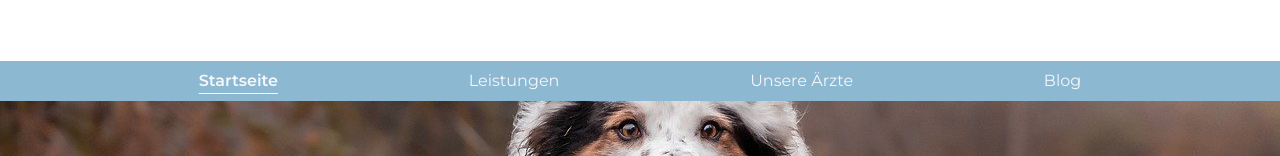
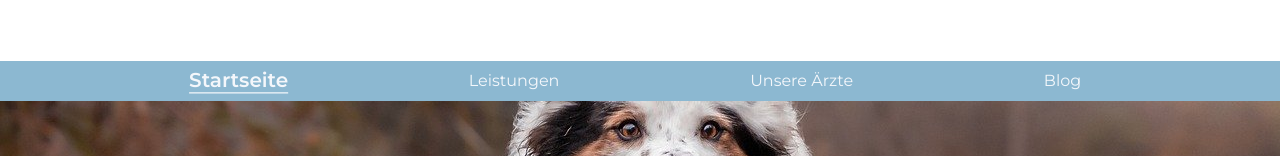
Before and after one commit to room-twenty/tierarztpraxis-volker-gerlitzki, a Next.js app in the folder vet-clinic/: page / in a window 1280 px wide. Shown: the part 266-422 px from the top of the page. Built offline with nearby package versions, Linux system fonts and the light colour scheme.

Commit message:
refactor: Update NavLink component to use useActivePath helper function and improve styling

```diff
--- a/vet-clinic/components/NavLink/NavLink.tsx
+++ b/vet-clinic/components/NavLink/NavLink.tsx
@@ -1,6 +1,6 @@
 'use client';
+import { useActivePath } from '@/app/helper';
 import Link from 'next/link';
-import { usePathname } from 'next/navigation';
 
 interface NavLinkProps {
   href: string;
@@ -8,15 +8,14 @@ interface NavLinkProps {
 }
 
 const NavLink = ({ href, children }: NavLinkProps) => {
-  const path = usePathname();
-  const isActive = path === href || path.startsWith(`${href}/`);
+  const isActive = useActivePath();
   return (
     <Link
       href={href}
       className={
-        isActive
-          ? 'under font-semibold text-steel-blue-50 underline underline-offset-[7px]'
-          : 'font-normal text-steel-blue-50'
+        isActive(href)
+          ? 'under scale-125 font-semibold text-steel-blue-50 underline underline-offset-[4px] duration-200'
+          : 'font-normal text-steel-blue-50 duration-200 hover:scale-125 hover:font-semibold hover:underline hover:underline-offset-[4px]'
       }>
       {children}
     </Link>
```
